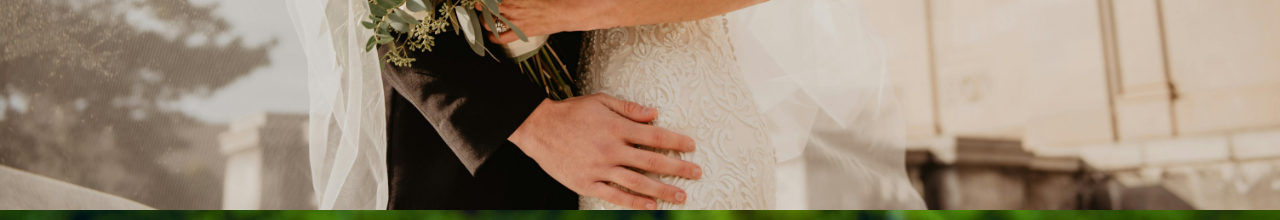
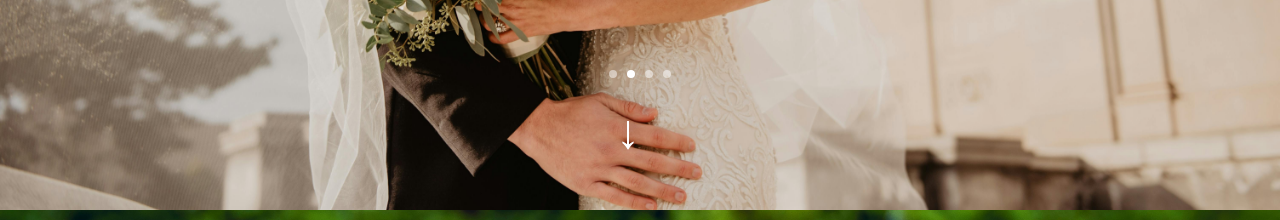
Before and after one commit to VictorySpecificationII/flowersbythebed-photography, a React (Vite) app: page / in a window 1280 px wide. Shown: the part 654-874 px from the top of the page. Built offline with nearby package versions, Linux system fonts and the light colour scheme.

Commit message:
moved arrows and dots relative to artist container

```diff
--- a/src/modules/Home.jsx
+++ b/src/modules/Home.jsx
@@ -79,39 +79,26 @@ const Home = () => {
       >
         <ImageCarousel images={images} current={current} />
         <ArtistOverlay sections={sections} />
-      </div>
 
-      {/* Down arrow */}
+        {/* Down arrow and carousel dots (rewritten) */}
         <div
-        className="down-arrow"
           style={{
             position: "absolute",
-          bottom: "120px",
+            bottom: "40px",
             left: "50%",
             transform: "translateX(-50%)",
-          fontSize: "3rem",
-          color: "white",
-          animation: "jump 1s infinite alternate",
-          zIndex: 3,
-          cursor: "pointer",
+            display: "flex",
+            flexDirection: "column",
+            alignItems: "center",
+            zIndex: 5,
           }}
-        onClick={() =>
-          window.scrollTo({ top: window.innerHeight, behavior: "smooth" })
-        }
         >
-        ↓
-      </div>
-
           {/* Carousel dots */}
           <div
             style={{
-          position: "absolute",
-          bottom: "220px",
-          left: "50%",
-          transform: "translateX(-50%)",
               display: "flex",
               gap: "10px",
-          zIndex: 4,
+              marginBottom: "20px", // space between dots and arrow
             }}
           >
             {images.map((_, idx) => (
@@ -127,6 +114,24 @@ const Home = () => {
                 }}
               />
             ))}
+          </div>
+
+          {/* Down arrow */}
+          <div
+            className="down-arrow"
+            style={{
+              fontSize: "3rem",
+              color: "white",
+              animation: "jump 1s infinite alternate",
+              cursor: "pointer",
+            }}
+            onClick={() =>
+              window.scrollTo({ top: window.innerHeight, behavior: "smooth" })
+            }
+          >
+            ↓
+          </div>
+        </div>
       </div>
 
       {/* Transition rectangle */}
```
Lines whose indentation alone changed are shown as unchanged.
